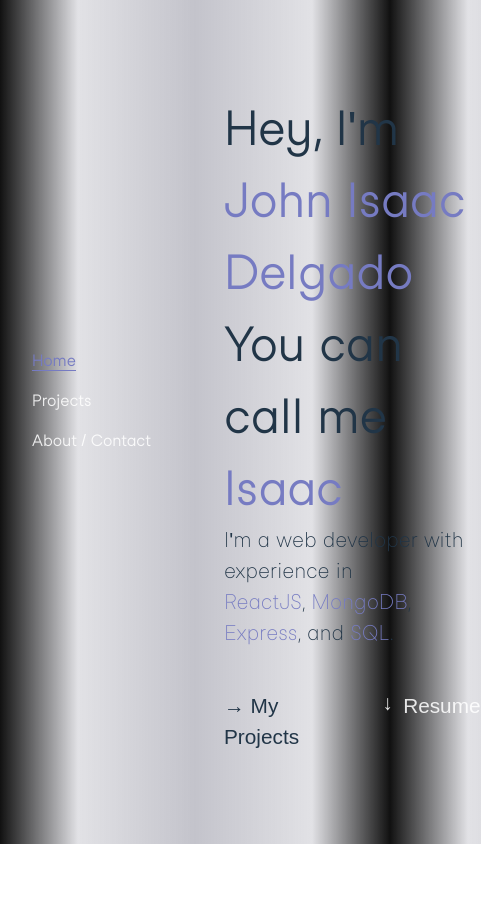
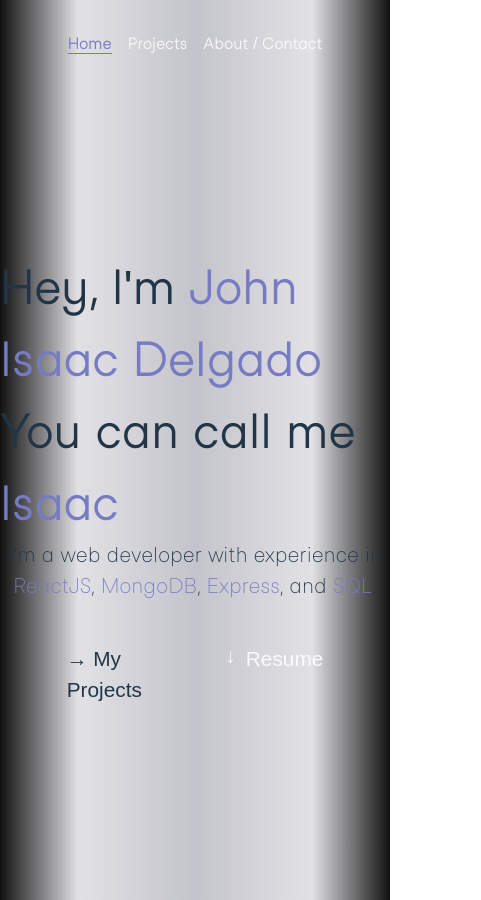
Before and after one commit to H-isaac23/portfolio, a React (Vite) app: page / in a window 390 px wide. Shown: the whole page, 481 px wide, since content can reach past the window. Before the commit the page ends 844 px from the top, so only its background shows below. Built offline with nearby package versions, Linux system fonts and the light colour scheme; a web font is replaced by a local one.

Commit message:
Fix navbar styling for mobile

```diff
--- a/src/components/MainLayout/layout.css
+++ b/src/components/MainLayout/layout.css
@@ -100,3 +100,23 @@
 .nav-active:hover::after {
   opacity: 0;
 }
+
+@media (max-width: 767px) {
+  /* Your mobile-specific styles go here */
+  .main-layout {
+    flex-direction: column;
+  }
+
+  .navbar {
+    flex-direction: row;
+    justify-content: center;
+    align-items: center;
+
+    width: 100%;
+    margin: 2em 0 0 0;
+  }
+
+  .header-bar {
+    width: 100vw;
+  }
+}
```
